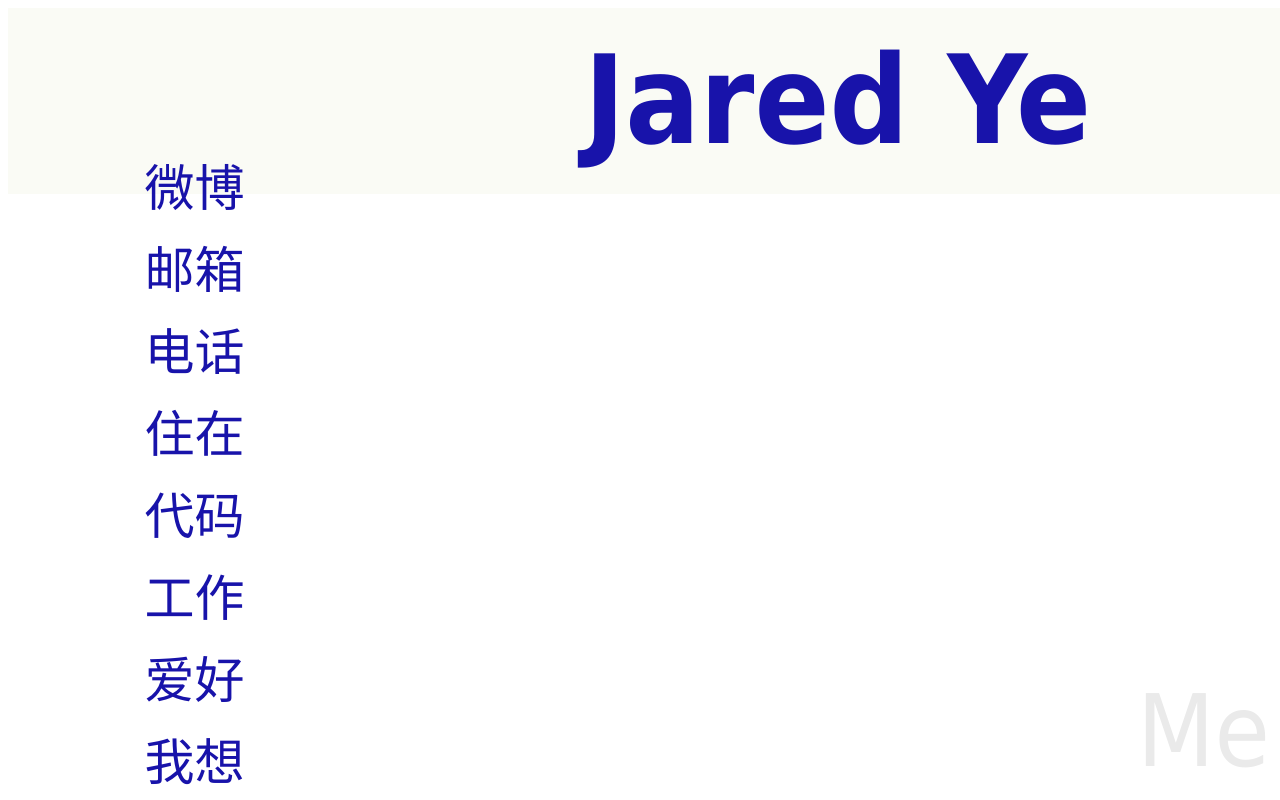
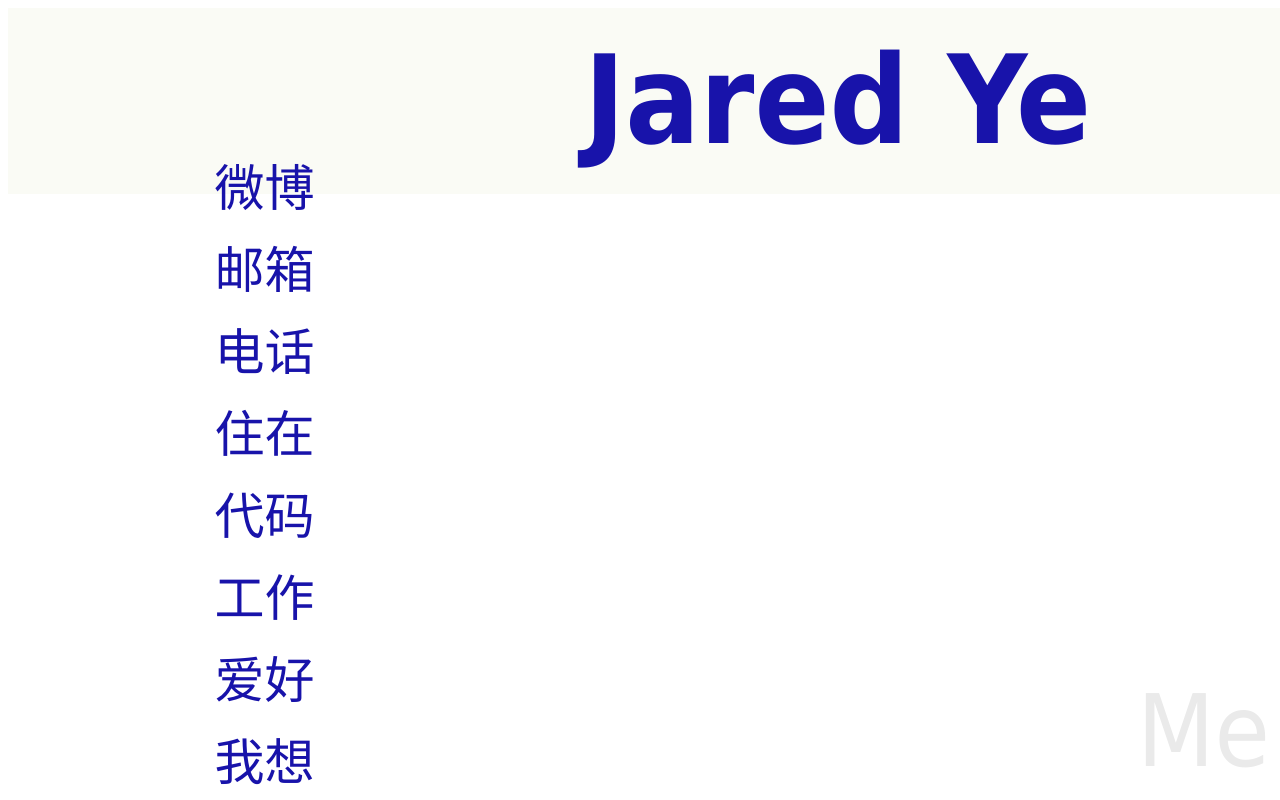
Before and after one commit to jaredye/jaredye.info, a plain HTML site: page index.html in a window 1280 px wide. Shown: the top 800 px of the page. Drawn offline with Linux system fonts and the light colour scheme.

Commit message:
侧边栏调整

```diff
--- a/style.css
+++ b/style.css
@@ -71,8 +71,8 @@ a {
 }
 
 .desc {
-    padding-left: 10px;
-    padding-right: 10px;
+    padding-left: 80px;
+    padding-right: 80px;
     color: #1813aa;
 }
 
```
